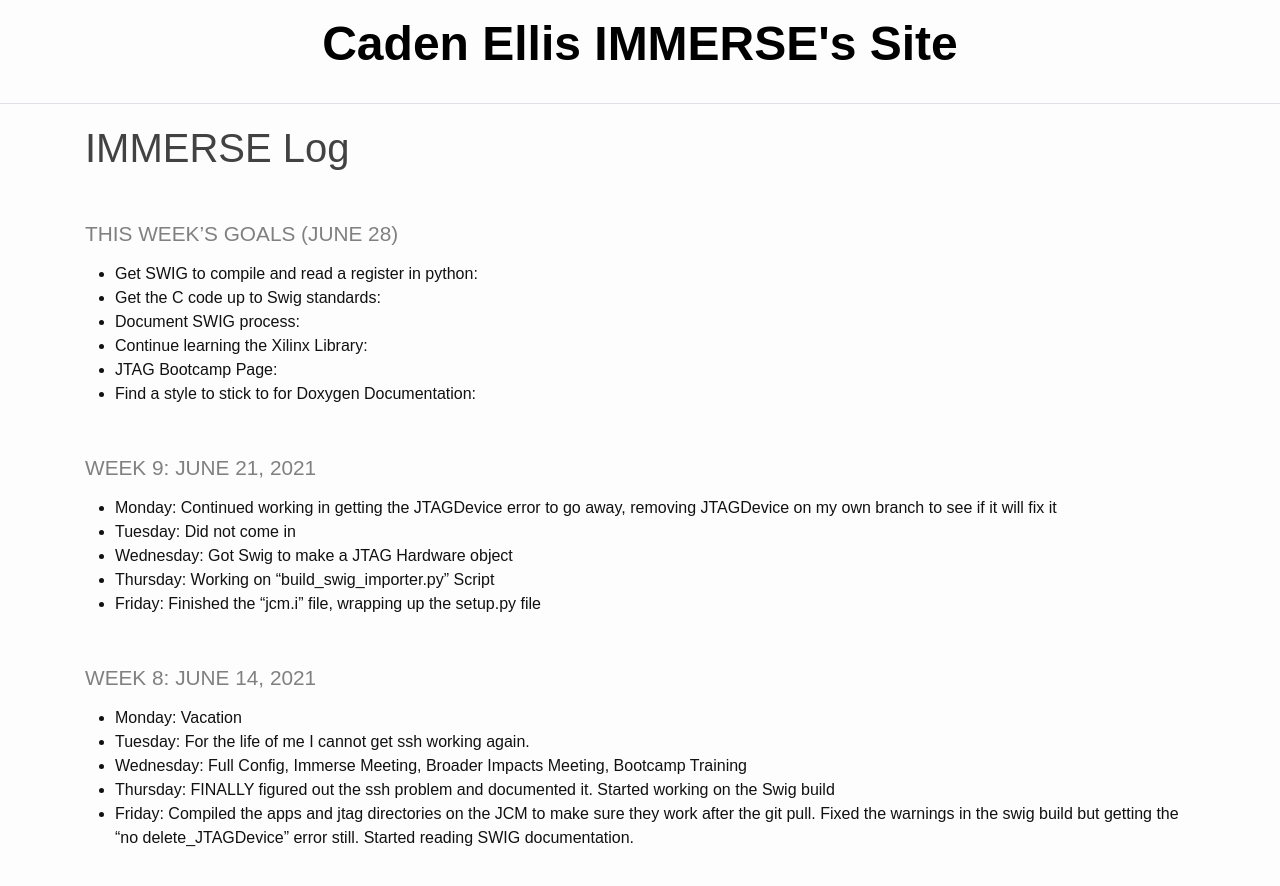
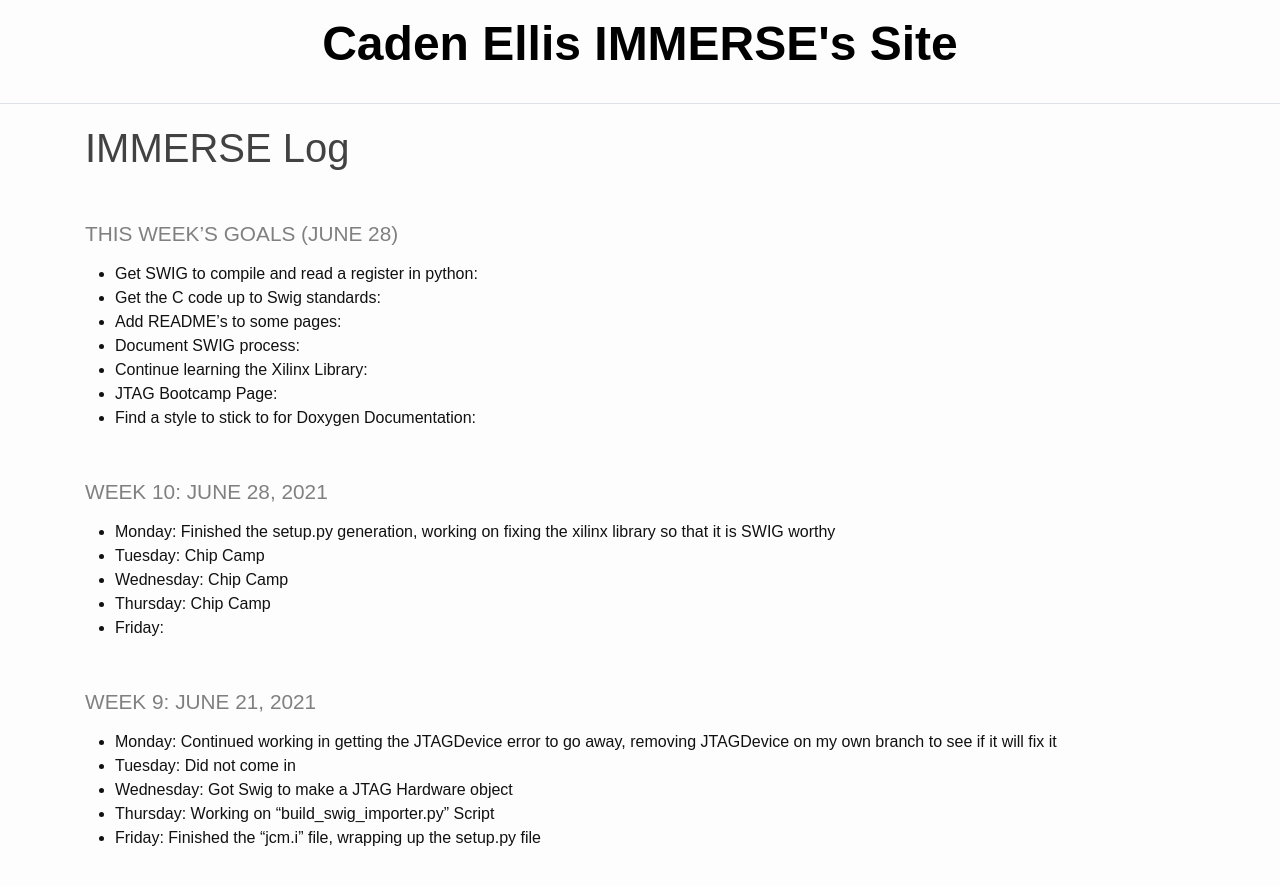
Before and after one commit to Caden-Ellis77/ImmerseSite, a Jekyll site: the page built from _pages/log.md, in a window 1280 px wide and 900 px high. Shown: the top 886 px of the window. Built offline with Jekyll 4.4.1, drawn with Linux system fonts in a browser that asks for light colours.

Commit message:
Updating for June 28

```diff
--- a/_pages/log.md
+++ b/_pages/log.md
@@ -6,10 +6,19 @@ title: IMMERSE Log
 ### This Week's Goals (June 28)
 * **Get SWIG to compile and read a register in python**:
 * **Get the C code up to Swig standards**:
+* **Add README's to some pages**:
 * **Document SWIG process**:
 * **Continue learning the Xilinx Library**:
 * **JTAG Bootcamp Page**:
 * **Find a style to stick to for Doxygen Documentation**:
+
+### Week 10: June 28, 2021
+
+* **Monday**: Finished the setup.py generation, working on fixing the xilinx library so that it is SWIG worthy
+* **Tuesday**: Chip Camp
+* **Wednesday**: Chip Camp
+* **Thursday**: Chip Camp
+* **Friday**:
 
 ### Week 9: June 21, 2021
 
```
